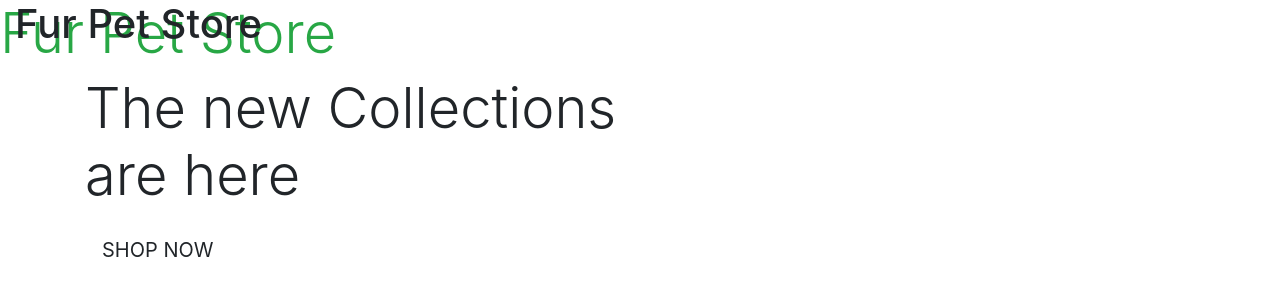
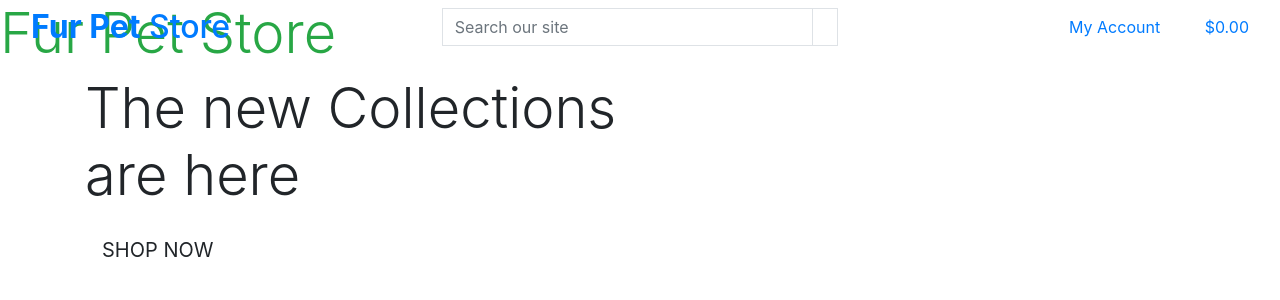
Before and after one commit to ExcellentWish/fur-pet-store, a Django app: template home/templates/home/index.html in a window 1280 px wide. Shown: the top 300 px of the page. Run offline with Django 4.2, Linux system fonts and the light colour scheme; the template is opened without the code that fills it, so the values that code supplies are empty; parts of the project's set-up code (start-up, migrations or seed data) failed here and were passed over.

Commit message:
Added main header

```diff
--- a/templates/base.html
+++ b/templates/base.html
@@ -2,6 +2,7 @@
 
 <!doctype html>
 <html lang="en">
+
 <head>
   {% block meta %}
   <meta http-equiv="X-UA-Compatible" content="ie=edge">
@@ -14,16 +15,23 @@
 
   <!-- Bootstrap CSS -->
   {% block corecss %}
-    <link rel="stylesheet" href="https://cdn.jsdelivr.net/npm/bootstrap@4.3.1/dist/css/bootstrap.min.css" integrity="sha384-ggOyR0iXCbMQv3Xipma34MD+dH/1fQ784/j6cY/iJTQUOhcWr7x9JvoRxT2MZw1T" crossorigin="anonymous">
+  <link rel="stylesheet" href="https://cdn.jsdelivr.net/npm/bootstrap@4.3.1/dist/css/bootstrap.min.css"
+    integrity="sha384-ggOyR0iXCbMQv3Xipma34MD+dH/1fQ784/j6cY/iJTQUOhcWr7x9JvoRxT2MZw1T" crossorigin="anonymous">
   {% endblock %}
 
   {% block extra_css %}
   {% endblock %}
 
   {% block corejs %}
-    <script src="https://code.jquery.com/jquery-3.3.1.slim.min.js" integrity="sha384-q8i/X+965DzO0rT7abK41JStQIAqVgRVzpbzo5smXKp4YfRvH+8abtTE1Pi6jizo" crossorigin="anonymous"></script>
-    <script src="https://cdn.jsdelivr.net/npm/popper.js@1.14.7/dist/umd/popper.min.js" integrity="sha384-UO2eT0CpHqdSJQ6hJty5KVphtPhzWj9WO1clHTMGa3JDZwrnQq4sF86dIHNDz0W1" crossorigin="anonymous"></script>
-    <script src="https://cdn.jsdelivr.net/npm/bootstrap@4.3.1/dist/js/bootstrap.min.js" integrity="sha384-JjSmVgyd0p3pXB1rRibZUAYoIIy6OrQ6VrjIEaFf/nJGzIxFDsf4x0xIM+B07jRM" crossorigin="anonymous"></script>
+  <script src="https://code.jquery.com/jquery-3.3.1.slim.min.js"
+    integrity="sha384-q8i/X+965DzO0rT7abK41JStQIAqVgRVzpbzo5smXKp4YfRvH+8abtTE1Pi6jizo" crossorigin="anonymous">
+  </script>
+  <script src="https://cdn.jsdelivr.net/npm/popper.js@1.14.7/dist/umd/popper.min.js"
+    integrity="sha384-UO2eT0CpHqdSJQ6hJty5KVphtPhzWj9WO1clHTMGa3JDZwrnQq4sF86dIHNDz0W1" crossorigin="anonymous">
+  </script>
+  <script src="https://cdn.jsdelivr.net/npm/bootstrap@4.3.1/dist/js/bootstrap.min.js"
+    integrity="sha384-JjSmVgyd0p3pXB1rRibZUAYoIIy6OrQ6VrjIEaFf/nJGzIxFDsf4x0xIM+B07jRM" crossorigin="anonymous">
+  </script>
   {% endblock %}
 
   {% block extra_js %}
@@ -31,9 +39,70 @@
 
   <title>FurPetStore {% block extra_title %} {% endblock %}</title>
 </head>
+
 <body>
   <header class="container-fluid fixed-top">
-        <h1>Fur Pet Store</h1>
+    <div class="row">
+      <div class="col-12 col-lg-4 my-auto py-1 py-lg-0 text-center text-lg-left">
+        <a href="{% url 'home' %}" class="nav-link main-logo-link">
+          <h2 class="logo-font text-black my-0"><strong>Fur Pet</strong> Store</h2>
+        </a>
+      </div>
+      <div class="col-12 col-lg-4 my-auto py-1 py-lg-0">
+        <form method="GET" action="">
+          <div class="input-group w-100">
+            <input class="form-control border border-black rounded-0" type="text" name="q"
+              placeholder="Search our site">
+            <div class="input-group-append">
+              <button class="form-control btn btn-black border border-black rounded-0" type="submit">
+                <span class="icon">
+                  <i class="fas fa-search"></i>
+                </span>
+              </button>
+            </div>
+          </div>
+        </form>
+      </div>
+      <div class="col-12 col-lg-4 my-auto py-1 py-lg-0">
+        <ul class="list-inline list-unstyled text-center text-lg-right my-0">
+          <li class="list-inline-item dropdown">
+            <a class="text-black nav-link" href="#" id="user-options" data-toggle="dropdown" aria-haspopup="true"
+              aria-expanded="false">
+              <div class="text-center">
+                <div><i class="fas fa-user fa-lg"></i></div>
+                <p class="my-0">My Account</p>
+              </div>
+            </a>
+            <div class="dropdown-menu border-0" aria-labelledby="user-options">
+              {% if request.user.is_authenticated %}
+              {% if request.user.is_superuser %}
+              <a href="" class="dropdown-item">Product Management</a>
+              {% endif %}
+              <a href="" class="dropdown-item">My Profile</a>
+              <a href="{% url 'account_logout' %}" class="dropdown-item">Logout</a>
+              {% else %}
+              <a href="{% url 'account_signup' %}" class="dropdown-item">Register</a>
+              <a href="{% url 'account_login' %}" class="dropdown-item">Login</a>
+              {% endif %}
+            </div>
+          </li>
+          <li class="list-inline-item">
+            <a class="{% if grand_total %}text-info font-weight-bold{% else %}text-black{% endif %} nav-link" href="">
+              <div class="text-center">
+                <div><i class="fas fa-shopping-bag fa-lg"></i></div>
+                <p class="my-0">
+                  {% if grand_total %}
+                  ${{ grand_total|floatformat:2 }}
+                  {% else %}
+                  $0.00
+                  {% endif %}
+                </p>
+              </div>
+            </a>
+          </li>
+        </ul>
+      </div>
+    </div>
   </header>
 
   {% if messages %}
@@ -51,4 +120,5 @@
 
 
 </body>
+
 </html>
```
Lines whose indentation alone changed are shown as unchanged.
